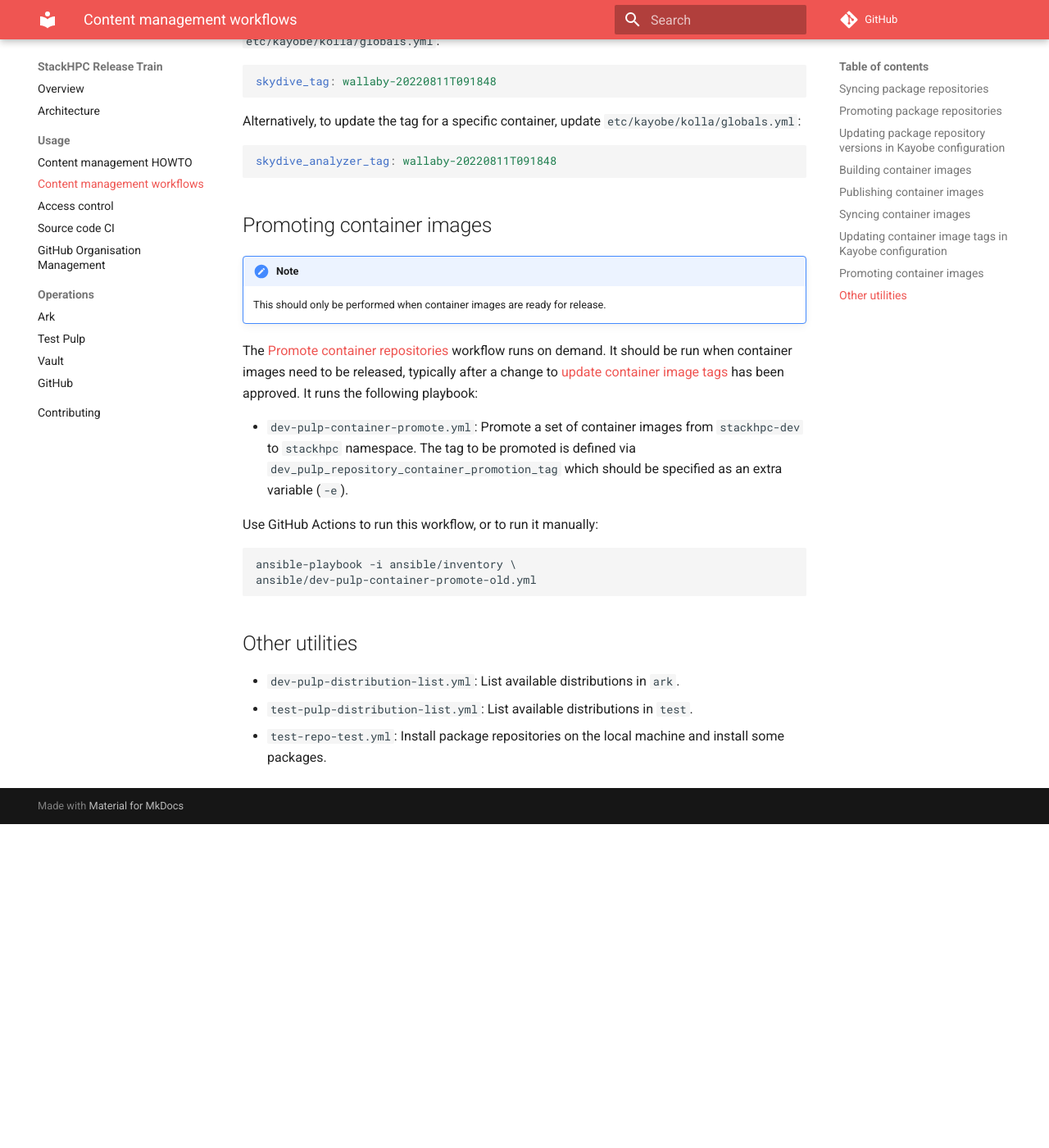
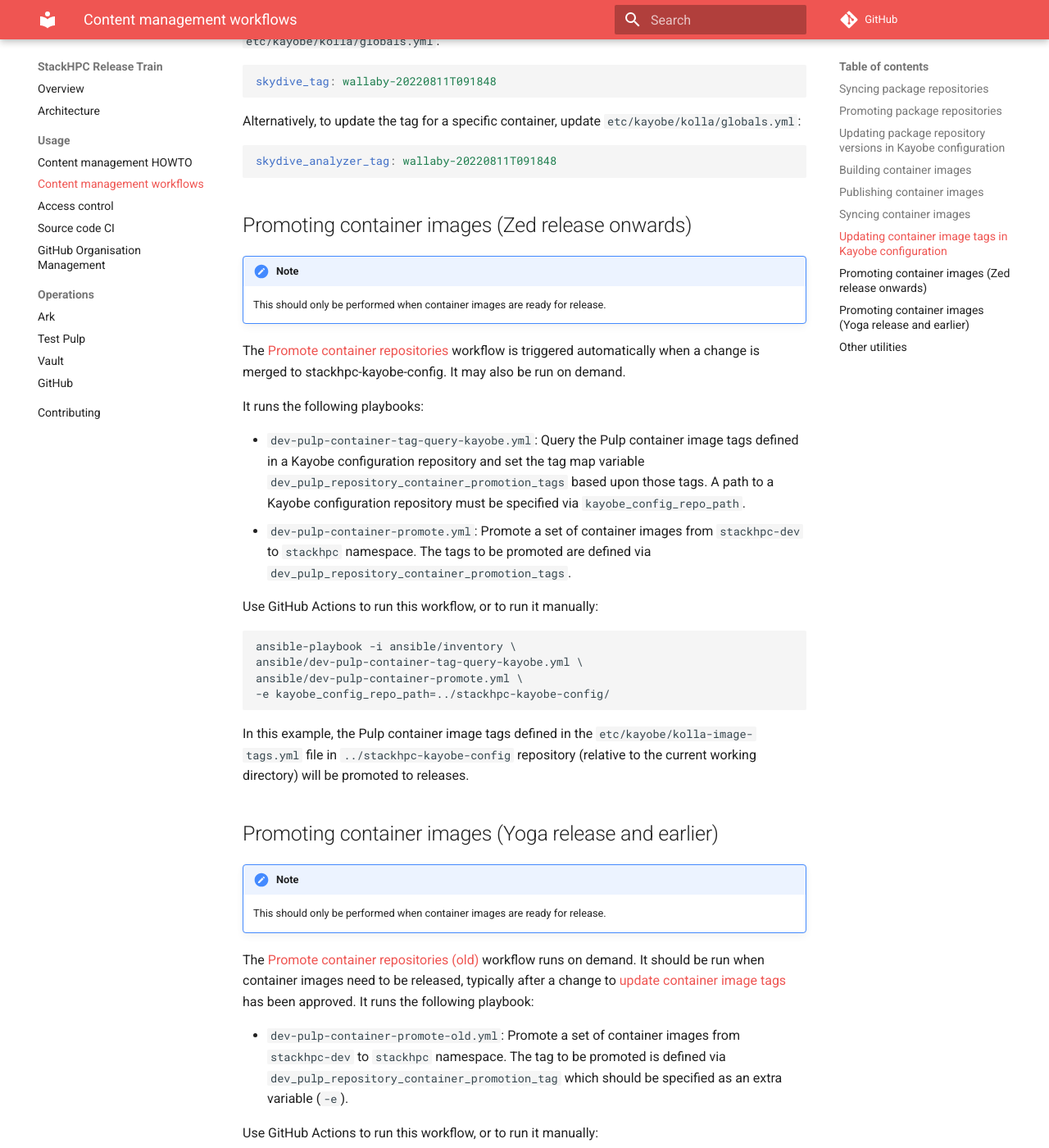
Before and after one commit to stackhpc/stackhpc-release-train, an MkDocs documentation site: the page built from docs/usage/content-workflows.md, in a window 1280 px wide and 1400 px high, scrolled down 5825 px. Shown: the whole window at 82% size. Built offline with MkDocs 1.6.1 and Material for MkDocs 9.7.7, drawn with Linux system fonts in a browser that asks for light colours; comment, search, counter and statistics services are not loaded; before the commit the page ends 6830 px from its top, so only the background shows below that.

Commit message:
Promote multiple tags simultaneously based on Kayobe config
This modifies the container image promotion process to be similar to
package repo promotion. The tags for each image are stored in files in
StackHPC Kayobe configuration (one per base distro), and these are
queried to determine which tag to promote for each image.

This avoids the need to specify tags when promoting images, and will
allow for automatic tag promotion after merges to StackHPC Kayobe
Configuration.

````diff
--- a/docs/usage/content-workflows.md
+++ b/docs/usage/content-workflows.md
@@ -237,17 +237,42 @@ Alternatively, to update the tag for a specific container, update `etc/kayobe/ko
 skydive_analyzer_tag: wallaby-20220811T091848
 ```
 
-## Promoting container images
+## Promoting container images (Zed release onwards)
 
 !!! note
 
     This should only be performed when container images are ready for release.
 
-The [Promote container repositories](https://github.com/stackhpc/stackhpc-release-train/actions/workflows/container-promote-old.yml) workflow runs on demand.
+The [Promote container repositories](https://github.com/stackhpc/stackhpc-release-train/actions/workflows/container-promote.yml) workflow is triggered automatically when a change is merged to stackhpc-kayobe-config.
+It may also be run on demand.
+
+It runs the following playbooks:
+
+* `dev-pulp-container-tag-query-kayobe.yml`: Query the Pulp container image tags defined in a Kayobe configuration repository and set the tag map variable `dev_pulp_repository_container_promotion_tags` based upon those tags. A path to a Kayobe configuration repository must be specified via `kayobe_config_repo_path`.
+* `dev-pulp-container-promote.yml`: Promote a set of container images from `stackhpc-dev` to `stackhpc` namespace. The tags to be promoted are defined via `dev_pulp_repository_container_promotion_tags`.
+
+Use GitHub Actions to run this workflow, or to run it manually:
+
+```
+ansible-playbook -i ansible/inventory \
+ansible/dev-pulp-container-tag-query-kayobe.yml \
+ansible/dev-pulp-container-promote.yml \
+-e kayobe_config_repo_path=../stackhpc-kayobe-config/
+```
+
+In this example, the Pulp container image tags defined in the `etc/kayobe/kolla-image-tags.yml` file in `../stackhpc-kayobe-config` repository (relative to the current working directory) will be promoted to releases.
+
+## Promoting container images (Yoga release and earlier)
+
+!!! note
+
+    This should only be performed when container images are ready for release.
+
+The [Promote container repositories (old)](https://github.com/stackhpc/stackhpc-release-train/actions/workflows/container-promote-old.yml) workflow runs on demand.
 It should be run when container images need to be released, typically after a change to [update container image tags](#updating-container-image-tags-in-kayobe-configuration) has been approved.
 It runs the following playbook:
 
-* `dev-pulp-container-promote.yml`: Promote a set of container images from `stackhpc-dev` to `stackhpc` namespace. The tag to be promoted is defined via `dev_pulp_repository_container_promotion_tag` which should be specified as an extra variable (`-e`).
+* `dev-pulp-container-promote-old.yml`: Promote a set of container images from `stackhpc-dev` to `stackhpc` namespace. The tag to be promoted is defined via `dev_pulp_repository_container_promotion_tag` which should be specified as an extra variable (`-e`).
 
 Use GitHub Actions to run this workflow, or to run it manually:
 
````
Also changed, not shown: 4 other files.
